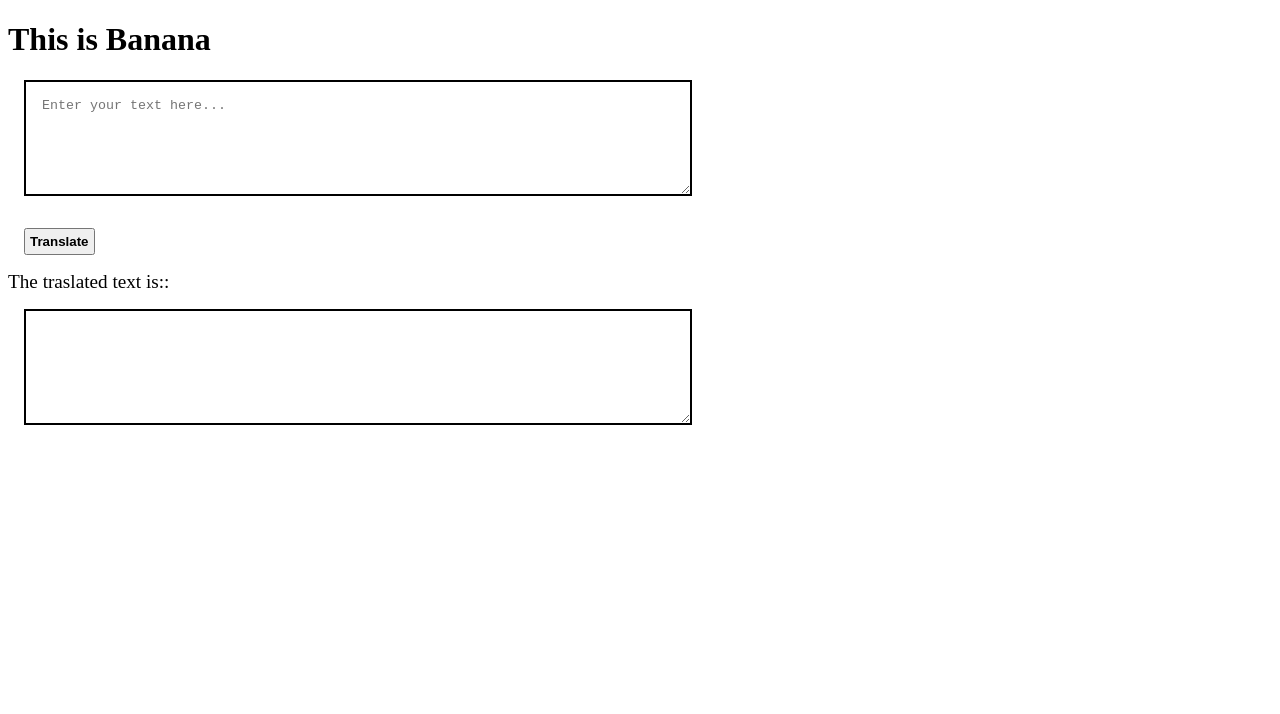
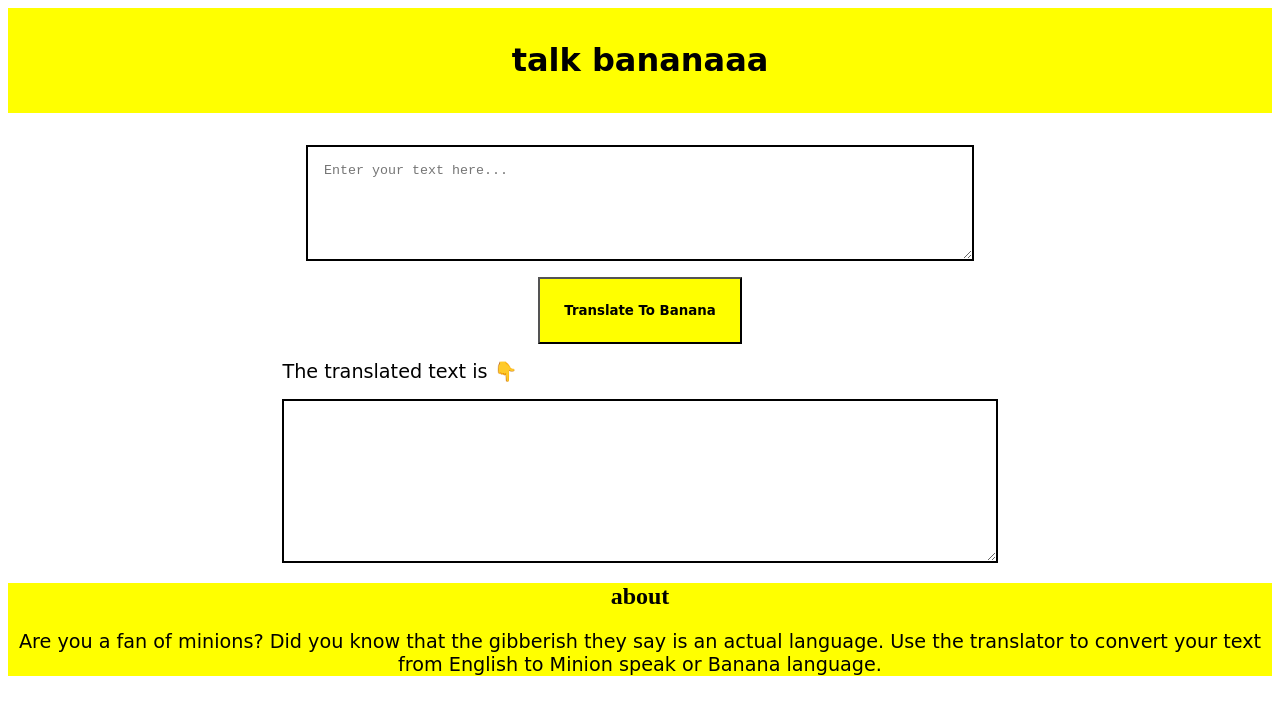
Before and after one commit to Snow-Bull/Neogcamp-lesson-3, a plain HTML site: page index.html in a window 1280 px wide. Drawn offline with Linux system fonts and the light colour scheme.

Commit message:
styling done

```diff
--- a/index.html
+++ b/index.html
@@ -1,47 +1,83 @@
 <!DOCTYPE html>
 <html lang="en">
+
 <head>
+
     <meta charset="UTF-8">
     <meta http-equiv="X-UA-Compatible" content="IE=edge">
     <meta name="viewport" content="width=device-width, initial-scale=1.0">
     <title> Banana Speak</title>
     <style>
-        textarea{
-            border:2px solid black;
+        textarea {
+            border: 2px solid black;
             width: 50%;
             padding: 1rem;
-            margin: 1rem;
-            display:block;
+            margin-top: 2rem;
+            display: block;
             height: 10vh;
+
+
         }
 
-        #btn-translate{
-            margin:1rem;
-            padding:0.25rem;
+        #btn-translate {
+            margin-top: 1rem;
+            margin-bottom: 1rem;
+            padding: 1.5rem;
             font-weight: bold;
+            background-color: yellow;
+            font-family: 'Kalam', cursive;
+
         }
 
-    #output{
+        #output {
             border: 2px solid black;
             height: 10vh;
             width: 50%;
-        display:block;
+            display: block;
             margin: 1rem;
-        padding: 1rem;
+            padding: 2.5rem;
 
+        }
+
+        #title {
+            background-color: yellow;
+            padding: 0.75rem;
+            font-family: 'Kalam', cursive;
+
+            text-align: center;
+        }
+
+        #footer {
+            background-color: yellow;
+
+            text-align: center;
+            display: block;
+        }
+        #outText{
+            padding-right: 30rem;
         }
     </style>
 </head>
+
 <body>
-    <h1>This is Banana</h1>
-    <textarea id="txt-input"
-    placeholder="Enter your text here..."></textarea>
-    <button id="btn-translate">Translate</button>
-    <div style="font-style: bold; font-size: larger;" >The traslated text is::</div>
-    <textarea id="output"></textarea>
+    <div id="title">
+        <h1>talk bananaaa</h1>
+    </div>
+    <div align="center"><textarea id="txt-input" placeholder="Enter your text here..."></textarea>
+        <button id="btn-translate" align="center">Translate To Banana</button></div>
+    <div id="outText" align="center" style="font-style: bold; font-size: larger;font-family: 'Kalam', cursive;">The translated text
+        is 👇</div>
+    <div align="center"> <textarea id="output"></textarea></div>
     <script src="app.js" type="text/javascript"></script>
+    <footer id="footer">
+        <h2>about</h2>
+        <p align="center" style="font-style: bold; font-size: larger; font-family: 'Kalam', cursive;">Are you a fan of
+            minions? Did you know that the gibberish they say is an actual language.
+            Use the translator to convert your text from English to Minion speak or Banana language.</p>
+    </footer>
 
 
 
 </body>
+
 </html>
```
Lines whose indentation alone changed are shown as unchanged.
